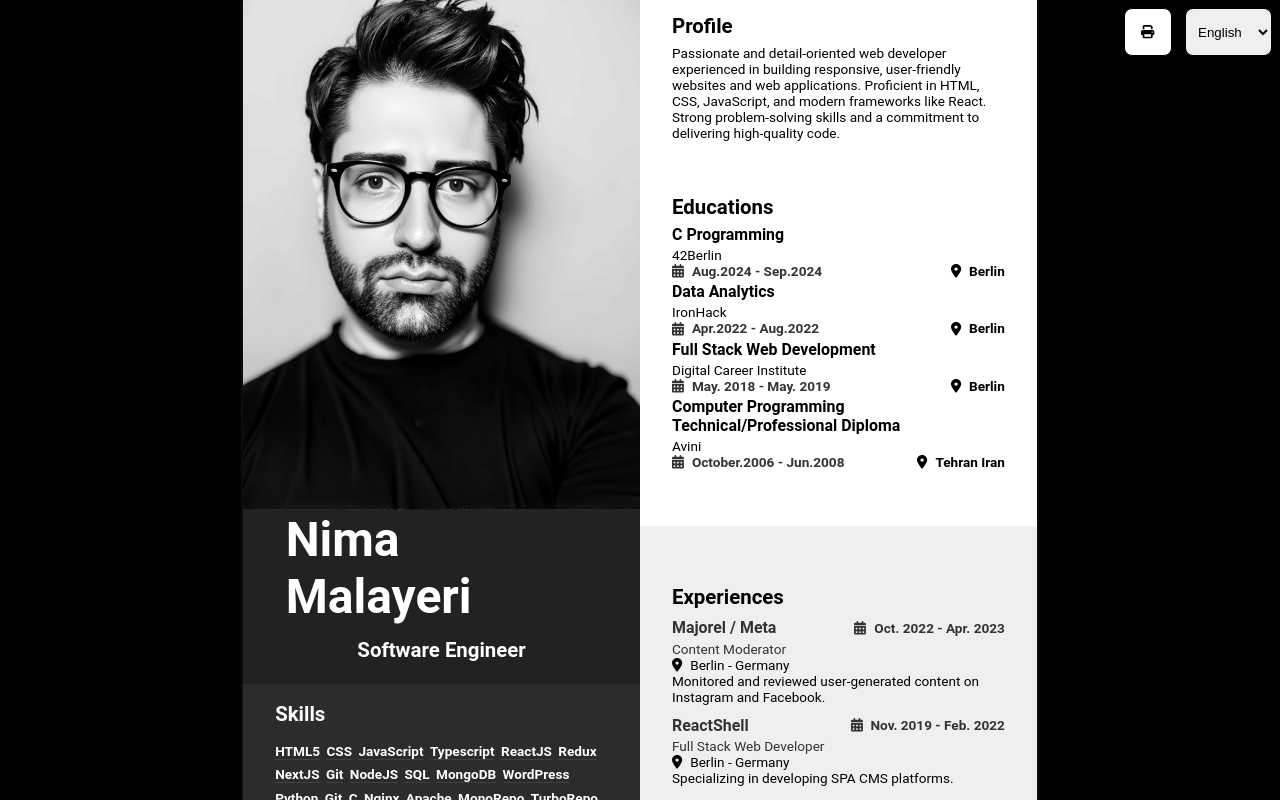
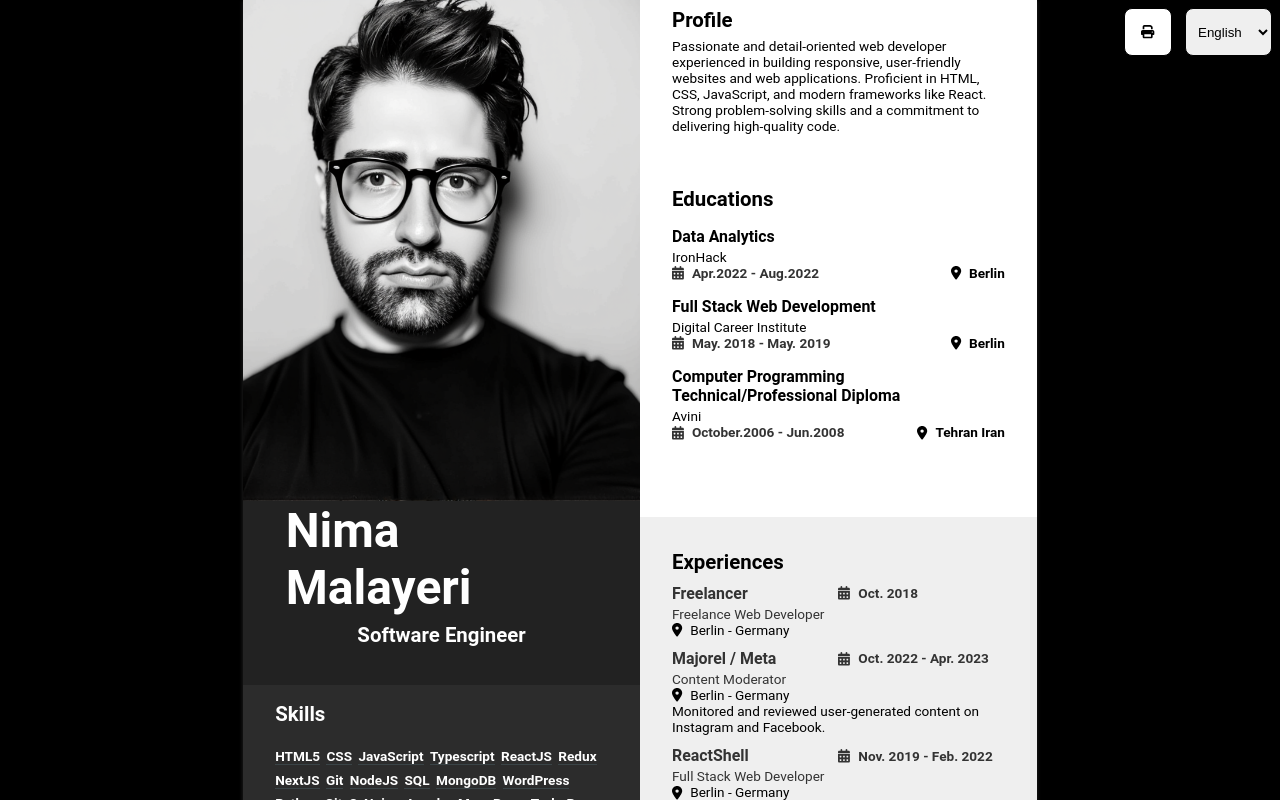
Before and after one commit to mlnima/resume, a React (Create React App) app: page / in a window 1280 px wide. Shown: the top 800 px of the page. Built offline with nearby package versions, Linux system fonts and the light colour scheme.

Commit message:
layout changed

```diff
--- a/src/asset/data/educations.json
+++ b/src/asset/data/educations.json
@@ -1,17 +1,5 @@
 [
   {
-    "show": true,
-    "title": {
-     "en": "C Programming",
-     "de": "Programmierung"
-    },
-    "place": "42Berlin",
-    "location": "Berlin",
-    "duration": "Aug.2024 - Sep.2024",
-    "fields": [
-      "C"
-    ]
-  },  {
     "show": true,
     "title": {
      "en": "Data Analytics",
--- a/src/asset/data/experiences.json
+++ b/src/asset/data/experiences.json
@@ -1,4 +1,18 @@
 [
+  {
+    "show": true,
+    "title": {
+      "en": "Freelance Web Developer",
+      "de": "Freiberuflicher Webentwickler"
+    },
+    "companyName": "Freelancer",
+    "location": "Berlin - Germany",
+    "duration": "Oct. 2018",
+    "description": {
+      "en": "",
+      "de": ""
+    }
+  },
   {
     "show": true,
     "title": {
--- a/src/components/Educations.tsx
+++ b/src/components/Educations.tsx
@@ -15,6 +15,10 @@ const Style = styled.div`
     grid-area: educations;
     padding: .1rem 2rem;
     box-sizing: border-box;
+
+    .educationItem{
+        margin: 1rem 0;
+    }
 `;
 
 
@@ -98,3 +102,18 @@ const Educations: React.FC<EducationsProps> = ({activeLang}) => {
 };
 
 export default Educations;
+
+
+// {
+//     "show": true,
+//     "title": {
+//     "en": "C Programming",
+//         "de": "Programmierung"
+// },
+//     "place": "42Berlin",
+//     "location": "Berlin",
+//     "duration": "Aug.2024 - Sep.2024",
+//     "fields": [
+//     "C"
+// ]
+// },
--- a/src/components/Experiences.tsx
+++ b/src/components/Experiences.tsx
@@ -39,7 +39,7 @@ const ExperienceTitle = styled.span`
 
 const ExperienceDuration = styled.span`
   display: flex;
-  justify-content: flex-end;
+  justify-content: flex-start;
   align-items: center;
   font-weight: bold;
 `;
--- a/src/components/general/CommonStyledComponents.ts
+++ b/src/components/general/CommonStyledComponents.ts
@@ -13,7 +13,8 @@ export const SectionTitle = styled.h2`
   display: flex;
   align-items: center;
 
-  margin: .8rem 0 .4rem 0;
+  //margin: .8rem 0 .4rem 0;
+  margin: .4rem 0 .4rem 0;
 `;
 
 export const SectionSubTitle = styled.h3`
```
